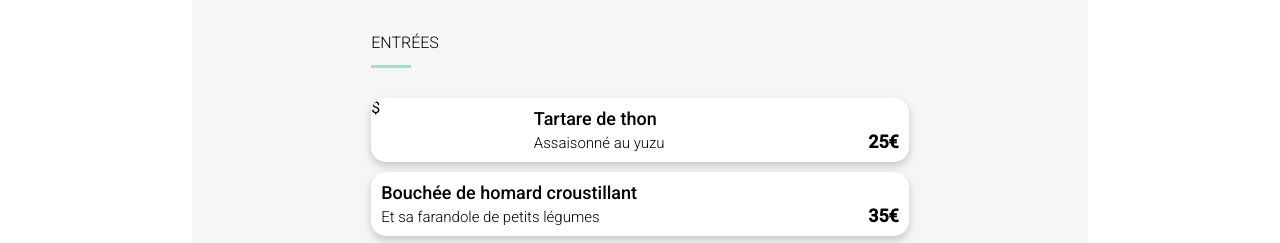
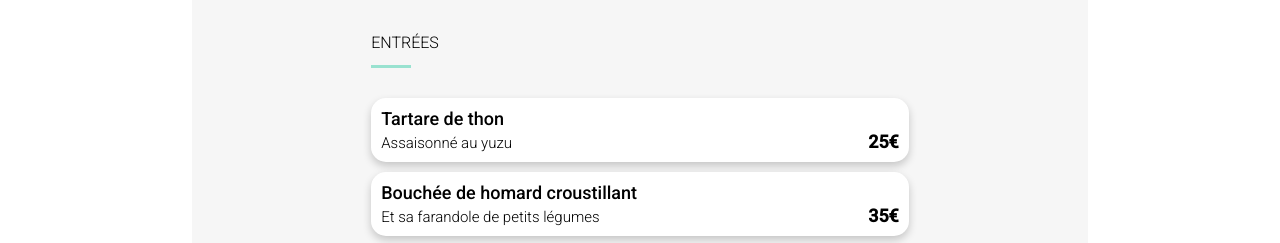
Before and after one commit to Bronx-AR/Ohmyfood, a website: page restaurants/le_delice_des_sens.html in a window 1280 px wide. Shown: the part 503-746 px from the top of the page. Drawn offline with Linux system fonts and the light colour scheme; a web font is replaced by a local one.

Commit message:
Update le_delice_des_sens

```diff
--- a/restaurants/le_delice_des_sens.html
+++ b/restaurants/le_delice_des_sens.html
@@ -39,7 +39,7 @@
                             <div class="course">
                                 ENTRÉES
                             </div>
-                            <div class="menu-card menu-card--1">$
+                            <div class="menu-card menu-card--1">
                                 <div class="card-inactive">
                                     <div class="card-inactive__title">
                                         <h3>Tartare de thon</h3>
```
